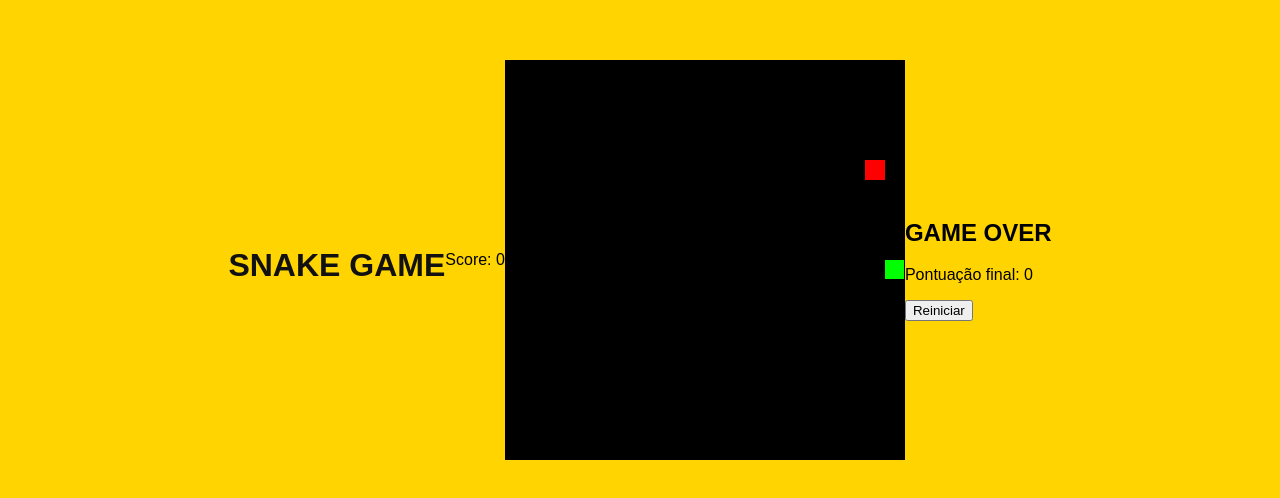
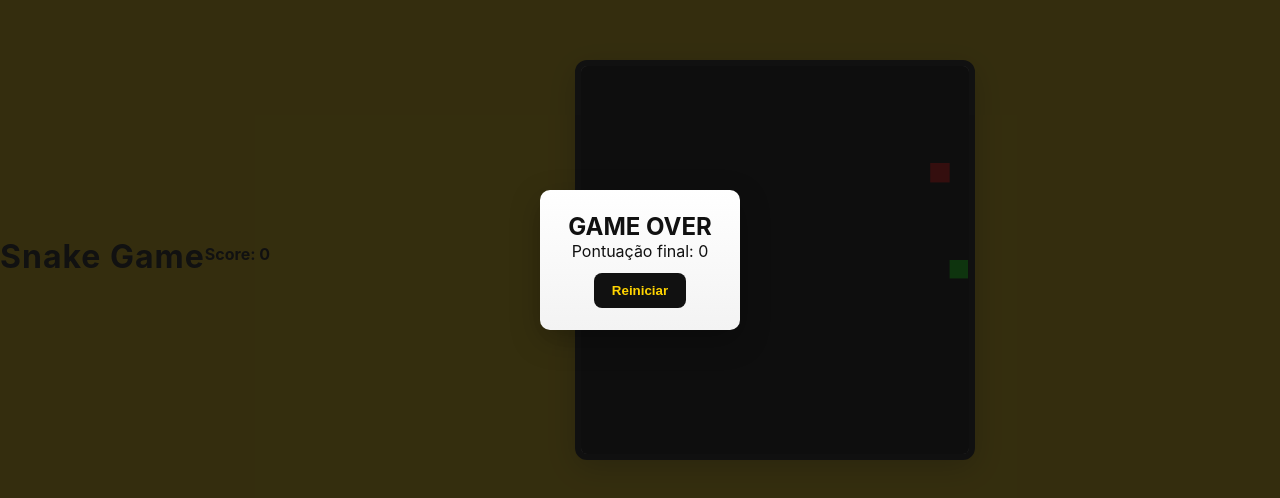
Before and after one commit to jeferson-dev-L1/desafio-github-markdown, a plain HTML site: page index.html in a window 1280 px wide. Shown: the part 140-638 px from the top of the page. Drawn offline with Linux system fonts and the light colour scheme.

Commit message:
Update style.css

```diff
--- a/style.css
+++ b/style.css
@@ -1,23 +1,84 @@
-/* ======== ESTILOS GERAIS ======== */
+/* =======================
+   Tema: Amarelo Vibrante
+   ======================= */
+
+/* reset mínimo */
+* { box-sizing: border-box; margin: 0; padding: 0; }
+
+/* fundo amarelo vibrante — usamos !important para garantir que não seja sobrescrito por estilos inline/antigos */
 body {
-    margin: 0;
-    padding: 0;
-    background: #FFD400; /* Amarelo vibrante */
-    font-family: Arial, sans-serif;
-    display: flex;
-    justify-content: center;
-    align-items: center;
-    height: 100vh;
+  background: #FFD400 !important; /* amarelo vivo */
+  height: 100vh;
+  font-family: Inter, Arial, sans-serif;
+  display: flex;
+  align-items: center;
+  justify-content: center;
 }
 
-/* ======== CONTAINER ======== */
+/* container central */
 #gameContainer {
-    text-align: center;
+  text-align: center;
+  width: 100%;
+  max-width: 760px;
+  padding: 18px;
 }
 
-/* ======== TÍTULO ======== */
-h1 {
-    color: #111;
-    font-size: 32px;
-    margin-bottom: 10px;
-    text-transform: uppercase;
+/* título */
+.title {
+  color: #111;
+  font-size: 32px;
+  margin-bottom: 8px;
+  letter-spacing: 1px;
+}
+
+/* placar */
+#scoreBoard {
+  color: #111;
+  font-weight: 700;
+  margin-bottom: 12px;
+}
+
+/* canvas com borda estilizada */
+canvas {
+  display: block;
+  margin: 0 auto;
+  width: 400px;    /* visual — o elemento ainda tem width/height em atributos */
+  height: 400px;
+  background: #ffffff; /* fundo do jogo branco para contraste com amarelo */
+  border-radius: 12px;
+  border: 6px solid #111; /* borda escura para contraste */
+  box-shadow: 0 8px 30px rgba(0,0,0,0.25);
+}
+
+/* overlay Game Over centralizado */
+.overlay {
+  position: fixed;
+  inset: 0;
+  display: flex;
+  align-items: center;
+  justify-content: center;
+  background: rgba(17,17,17,0.85);
+  z-index: 100;
+}
+
+.hidden { display: none; }
+
+.overlay-content {
+  background: linear-gradient(180deg, #ffffff 0%, #f3f3f3 100%);
+  padding: 22px 28px;
+  border-radius: 10px;
+  text-align: center;
+  box-shadow: 0 10px 30px rgba(0,0,0,0.25);
+  color: #111;
+}
+
+button {
+  margin-top: 12px;
+  padding: 10px 18px;
+  background: #111;
+  color: #FFD400;
+  border: none;
+  border-radius: 8px;
+  font-weight: 700;
+  cursor: pointer;
+}
```
